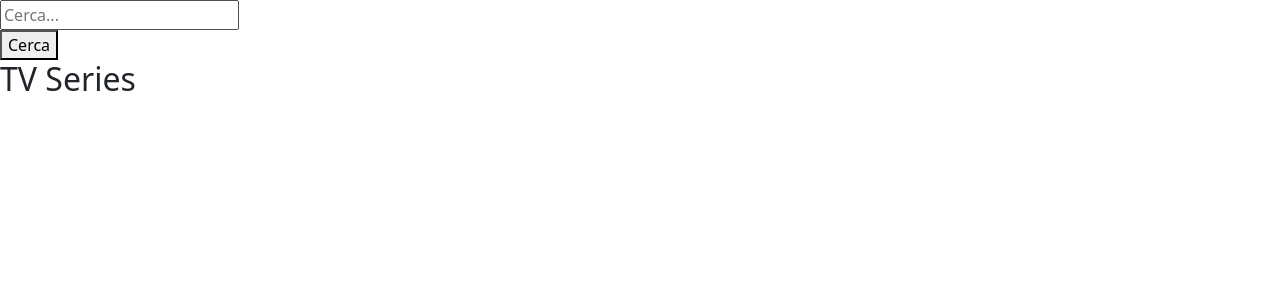
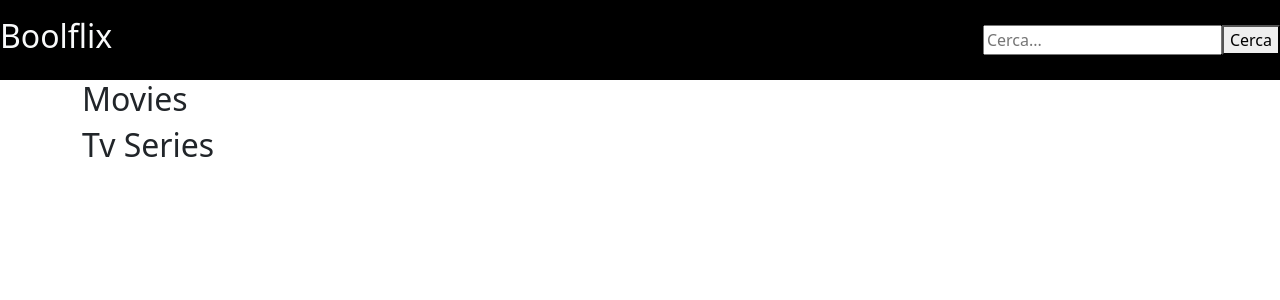
Before and after one commit to Michau94/vue-boolflix, a Vue app: page / in a window 1280 px wide. Shown: the top 300 px of the page. Built offline with nearby package versions, Linux system fonts and the light colour scheme.

Commit message:
added content + card component

```diff
--- a/src/App.vue
+++ b/src/App.vue
@@ -1,54 +1,30 @@
 <template>
   <div id="app">
-    <Search @search="search" />
-    <button @click="find">Cerca</button>
+    <header
+      class="container-flex d-flex align-items-center justify-content-between"
+    >
+      <h2 class="text-light">Boolflix</h2>
 
-    <!-- pseudo card  componente to be -->
+      <div class="d-flex align-items-center">
+        <Search @search="search" />
+        <button @click="find" class="my-3">Cerca</button>
+      </div>
+    </header>
 
-    <div class="card" v-for="result in searchResult" :key="result.id">
-      <h4>{{ result.title }}</h4>
-      <h5>{{ result.original_title }}</h5>
-      <h5>{{ result.original_language }}</h5>
-      <h5>{{ result.vote_average }}</h5>
-
-      <img
-        :src="
-          result.original_language == 'it' || result.original_language == 'en'
-            ? require('./assets/images/' + result.original_language + '.png')
-            : null
-        "
-        :alt="result.original_language"
-      />
-    </div>
-    <h2>TV Series</h2>
-
-    <!-- tv series result -->
-    <div class="card" v-for="serie in searchResultTv" :key="serie.id">
-      <h4>{{ serie.name }}</h4>
-      <h5>{{ serie.original_name }}</h5>
-      <h5>{{ serie.original_language }}</h5>
-      <h5>{{ serie.vote_average }}</h5>
-
-      <img
-        :src="
-          serie.original_language == 'it' || serie.original_language == 'en'
-            ? require('./assets/images/' + serie.original_language + '.png')
-            : null
-        "
-        :alt="serie.original_language"
-      />
-    </div>
+    <Content :searchResult="searchResult" :searchResultTv="searchResultTv" />
   </div>
 </template>
 
 <script>
 import axios from "axios";
 import Search from "./components/Search.vue";
+import Content from "./components/Content.vue";
 
 export default {
   name: "App",
   components: {
     Search,
+    Content,
   },
   data() {
     return {
@@ -67,6 +43,7 @@ export default {
       // clean page if search empty
       if (this.searchText === " " || !this.searchText) {
         this.searchResult = [];
+        this.searchResultTv = [];
       } else {
         // MOVIES REQUEST
         axios
--- /dev/null
+++ b/src/components/Card.vue
@@ -0,0 +1,38 @@
+<template>
+  <div>
+    <div class="card">
+      <h4>{{ title }}</h4>
+      <h5>{{ originalTitle }}</h5>
+      <h5>{{ originalLanguage }}</h5>
+      <h5>{{ voteAverage }}</h5>
+      <figure>
+        <img
+          :src="
+            originalLanguage == 'it' || originalLanguage == 'en'
+              ? require('../assets/images/' + originalLanguage + '.png')
+              : null
+          "
+          :alt="originalLanguage"
+        />
+      </figure>
+    </div>
+  </div>
+</template>
+
+<script>
+export default {
+  name: "Card",
+  props: ["title", "originalTitle", "originalLanguage", "voteAverage"],
+};
+</script>
+
+<style scoped lang="scss">
+.card {
+  height: 500px;
+  padding: 30px;
+
+  img {
+    width: 40px;
+  }
+}
+</style>
--- /dev/null
+++ b/src/components/Content.vue
@@ -0,0 +1,45 @@
+<template>
+  <div class="container-lg">
+    <section v-if="showSections()" class="row">
+      <h2>Movies</h2>
+      <div class="col-6" v-for="result in searchResult" :key="result.id">
+        <Card
+          :title="result.title"
+          :originalTitle="result.original_title"
+          :originalLanguage="result.original_language"
+          :voteAverage="result.vote_average"
+        />
+      </div>
+    </section>
+
+    <section v-if="showSections()" class="row">
+      <h2>Tv Series</h2>
+      <div class="col-6" v-for="serie in searchResultTv" :key="serie.id">
+        <Card
+          :title="serie.name"
+          :originalTitle="serie.original_name"
+          :originalLanguage="serie.original_language"
+          :voteAverage="serie.vote_average"
+        />
+      </div>
+    </section>
+  </div>
+</template>
+
+<script>
+import Card from "./Card.vue";
+export default {
+  name: "Content",
+  components: {
+    Card,
+  },
+  props: ["searchResult", "searchResultTv"],
+  methods: {
+    showSections() {
+      return !this.searchResult || !this.searchResultTv ? false : true;
+    },
+  },
+};
+</script>
+
+<style scoped lang="scss"></style>
--- a/src/scss/style.scss
+++ b/src/scss/style.scss
@@ -1,2 +1,7 @@
 @import "~bootstrap/scss/bootstrap";
 @import "generics";
+
+header {
+  height: 80px;
+  background-color: black;
+}
```
Also changed, not shown: 7 other files (tests, documents, lock files or other folders).
